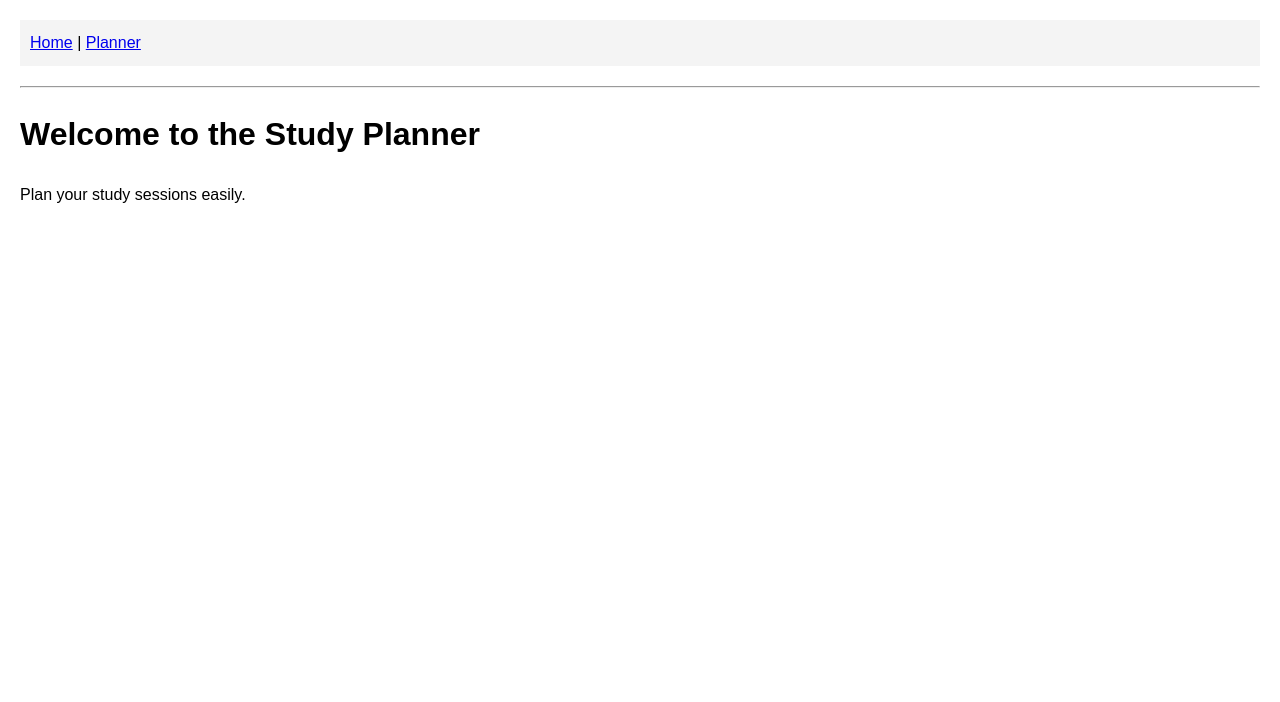
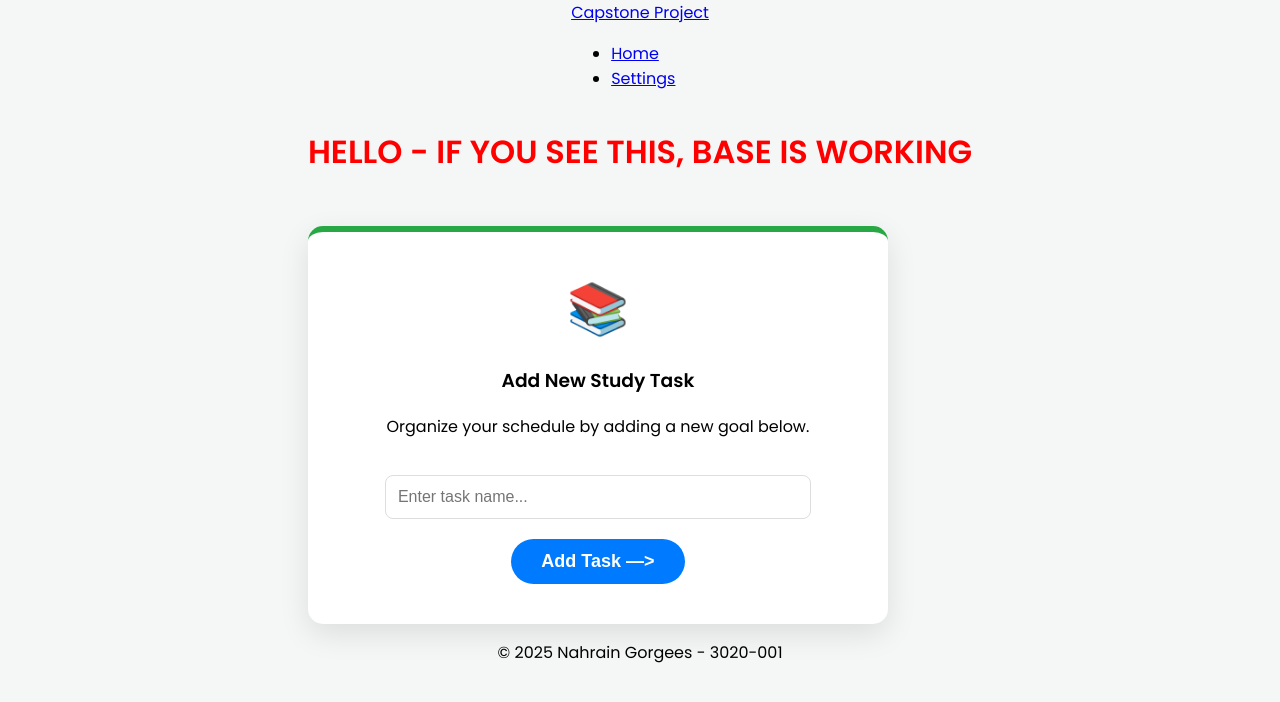
Before and after one commit to nahraingorgees01-rgb/Study-Planner, a Flask app: template templates/index.html in a window 1280 px wide. Shown: the top 702 px of the page. Run offline with Flask 3, Linux system fonts and the light colour scheme; the template is opened without the code that fills it, so the values that code supplies are empty.

Commit message:
git commit

```diff
--- a/app.py
+++ b/app.py
@@ -15,7 +15,9 @@ def planner():
 
 # This part is crucial for Render.com deployment
 if __name__ == "__main__":
-    # Render provides a PORT environment variable. If it's not there, it uses 5000.
-    port = int(os.environ.get("PORT", 5000))
-    # '0.0.0.0' allows the app to be accessible on the web
-    app.run(host='0.0.0.0', port=port)
+    # Get the port from the environment (Render needs this)
+    # Default to 5001 to avoid the Mac AirPlay conflict
+    port = int(os.environ.get("PORT", 5006))
+
+    # Run the app on 0.0.0.0 so it's accessible to the web
+    app.run(host='0.0.0.0', port=port, debug=True)
--- /dev/null
+++ b/static/style.css
@@ -0,0 +1,55 @@
+/* General Page Styling */
+body {
+    font-family: 'Poppins', sans-serif;
+    background-color: #f4f7f6;
+    margin: 0;
+    display: flex;
+    flex-direction: column;
+    align-items: center;
+}
+
+/* The Card (The box from your screenshot) */
+.card {
+    background: white;
+    border-radius: 15px;
+    padding: 40px;
+    box-shadow: 0 10px 30px rgba(0, 0, 0, 0.1);
+    max-width: 500px;
+    width: 90%;
+    text-align: center;
+    margin-top: 50px;
+    border-top: 6px solid #28a745; /* Green accent line */
+}
+
+.card-icon {
+    font-size: 50px;
+    margin-bottom: 10px;
+}
+
+/* Styling the Input Field */
+input[type="text"] {
+    width: 80%;
+    padding: 12px;
+    margin: 20px 0;
+    border: 1px solid #ddd;
+    border-radius: 8px;
+    font-size: 16px;
+}
+
+/* The "Get Advice / Add Task" Button */
+.btn-primary {
+    background-color: #007bff; /* Blue color */
+    color: white;
+    border: none;
+    padding: 12px 30px;
+    border-radius: 25px;
+    font-size: 18px;
+    font-weight: 600;
+    cursor: pointer;
+    transition: 0.3s;
+}
+
+.btn-primary:hover {
+    background-color: #0056b3;
+    transform: translateY(-2px);
+}
--- a/templates/base.html
+++ b/templates/base.html
@@ -1,20 +1,34 @@
 <!DOCTYPE html>
-<html>
+<html lang="en">
 <head>
+    <meta charset="UTF-8">
+    <meta name="viewport" content="width=device-width, initial-scale=1.0">
     <title>Study Planner</title>
-    <style>
-        body { font-family: sans-serif; margin: 20px; line-height: 1.6; }
-        nav { margin-bottom: 20px; padding: 10px; background: #f4f4f4; }
-    </style>
+    <link rel="stylesheet" href="{{ url_for('static', filename='css/style.css') }}">
+    <link href="https://fonts.googleapis.com/css2?family=Poppins:wght@300;400;600&display=swap" rel="stylesheet">
 </head>
 <body>
-    <nav>
-        <a href="/">Home</a> |
-        <a href="/planner">Planner</a>
+
+    <nav class="navbar">
+        <div class="nav-container">
+            <a href="/" class="nav-logo">Capstone Project</a>
+            <ul class="nav-links">
+                <li><a href="/">Home</a></li>
+                <li><a href="/settings">Settings</a></li>
+            </ul>
+        </div>
     </nav>
-    <hr>
 
-    {% block content %}{% endblock %}
+    <main>
+        <h1 style="text-align: center; color: red;">HELLO - IF YOU SEE THIS, BASE IS WORKING</h1>
+
+        {% block content %}
+        {% endblock %}
+    </main>
+
+    <footer class="footer">
+        <p>&copy; 2025 Nahrain Gorgees - 3020-001</p>
+    </footer>
 
 </body>
 </html>
--- a/templates/index.html
+++ b/templates/index.html
@@ -1,6 +1,14 @@
 {% extends "base.html" %}
 
 {% block content %}
-    <h1>Welcome to the Study Planner</h1>
-    <p>Plan your study sessions easily.</p>
+<div class="card">
+    <div class="card-icon">📚</div>
+    <h3>Add New Study Task</h3>
+    <p>Organize your schedule by adding a new goal below.</p>
+
+    <form action="/add" method="POST">
+        <input type="text" name="task" placeholder="Enter task name..." required>
+        <button type="submit" class="btn-primary">Add Task —></button>
+    </form>
+</div>
 {% endblock %}
```
